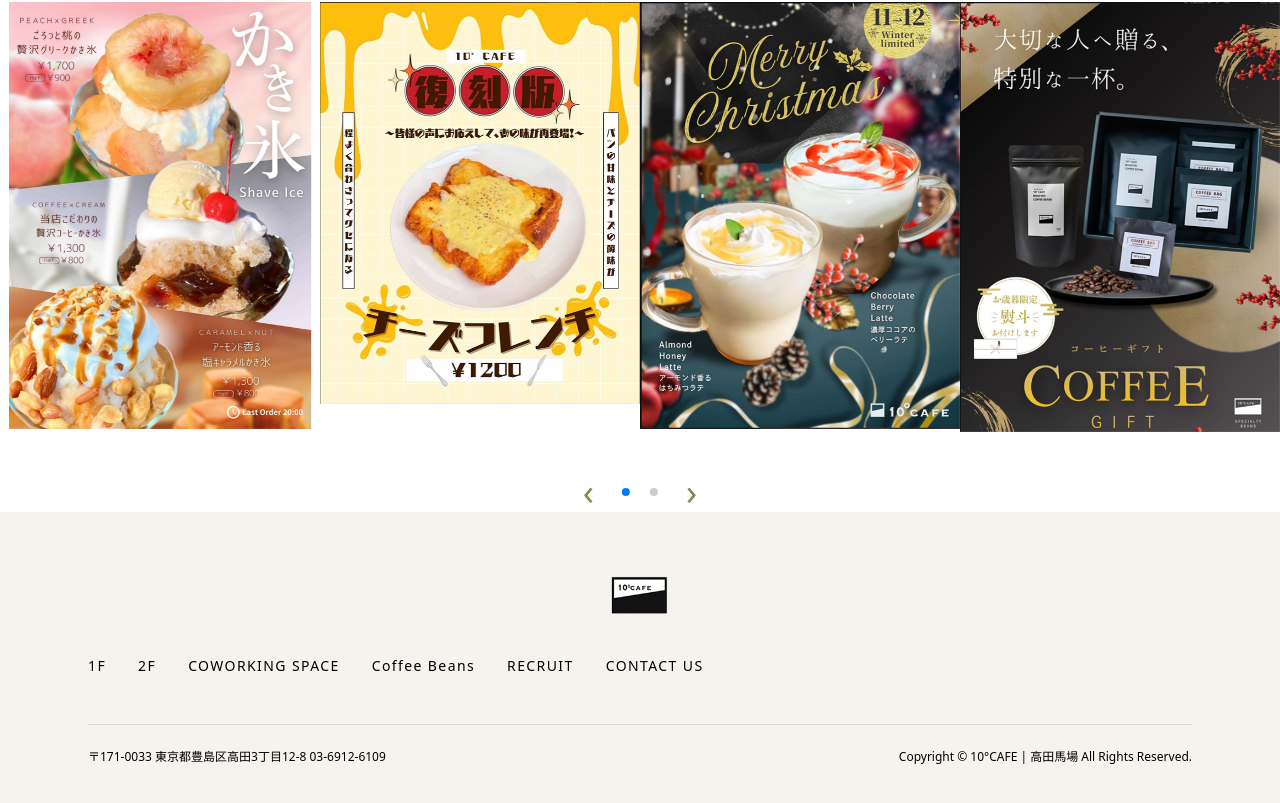
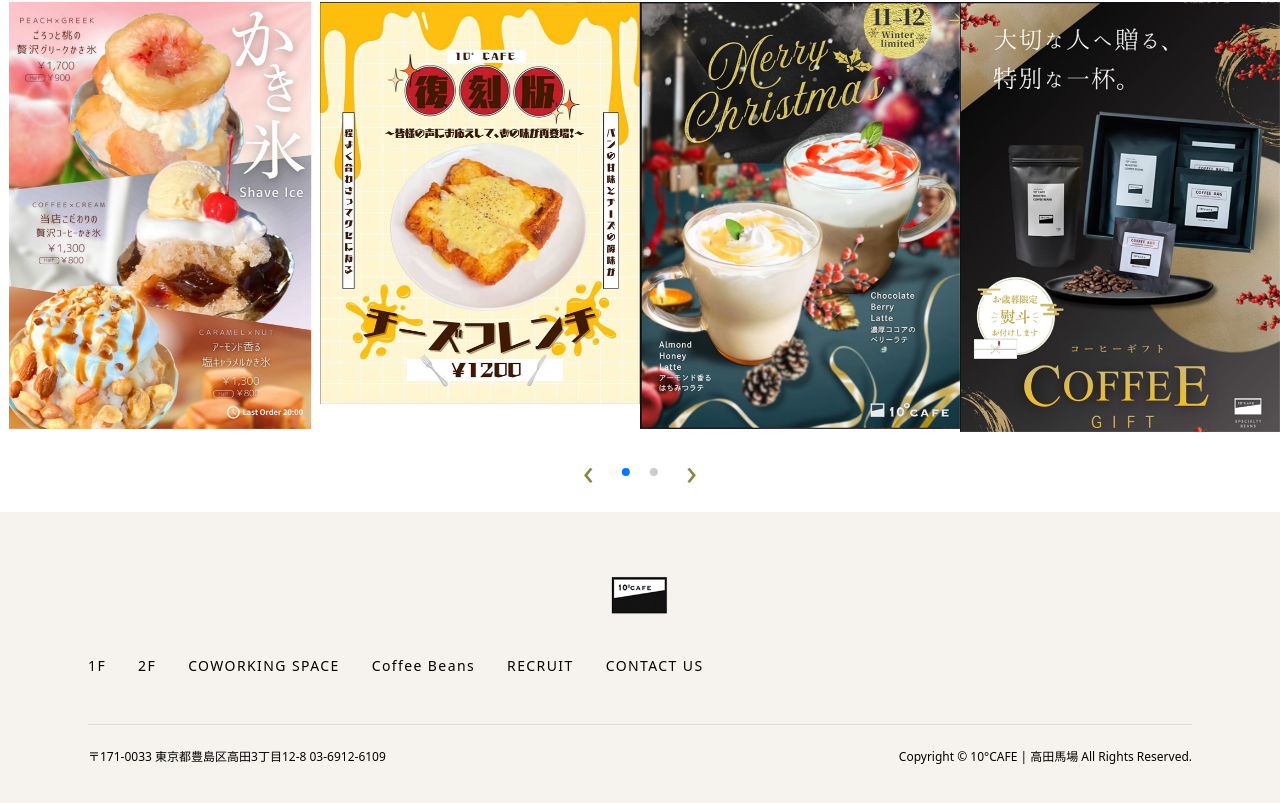
Before and after one commit to liupeiyu21/10-Cafe-Official-Website, a React (Vite) app: page / in a window 1280 px wide. Shown: the part 3155-3958 px from the top of the page. Built offline with nearby package versions, Linux system fonts and the light colour scheme; no server answers; the HTML template or start-up script is replaced by a standard one; a web font is replaced by a local one.

Commit message:
update:今月のCraft Drink部分の調整

```diff
--- a/src/Components/Top/TopSeasonalSection.tsx
+++ b/src/Components/Top/TopSeasonalSection.tsx
@@ -36,10 +36,10 @@
 
           {/* テキスト */}
           <div className="flex-1">
-            <h3 className="mb-6 text-xl md:text-2xl font-semibold text-[#8C8745]">
+            <h3 className="mb-6 text-xl md:text-4xl text-center font-semibold text-[#8C8745]">
               {seasonal.title}
             </h3>
-            <p className="text-sm md:text-base leading-relaxed text-gray-800 whitespace-pre-line">
+            <p className="text-xs md:text-lg leading-relaxed text-gray-800 whitespace-pre-line">
               {seasonal.description}
             </p>
           </div>
--- a/src/Components/Top/TopSeasonalSwiper.tsx
+++ b/src/Components/Top/TopSeasonalSwiper.tsx
@@ -56,7 +56,7 @@
         </Swiper>
 
         {/* ナビゲーション */}
-        <div className="relative mt-10 h-10">
+        <div className="relative my-5 h-10">
             <div className="absolute left-1/2 flex -translate-x-1/2 items-center gap-6 text-[#8C8745]">
 
                 {/* 前 */}
```
